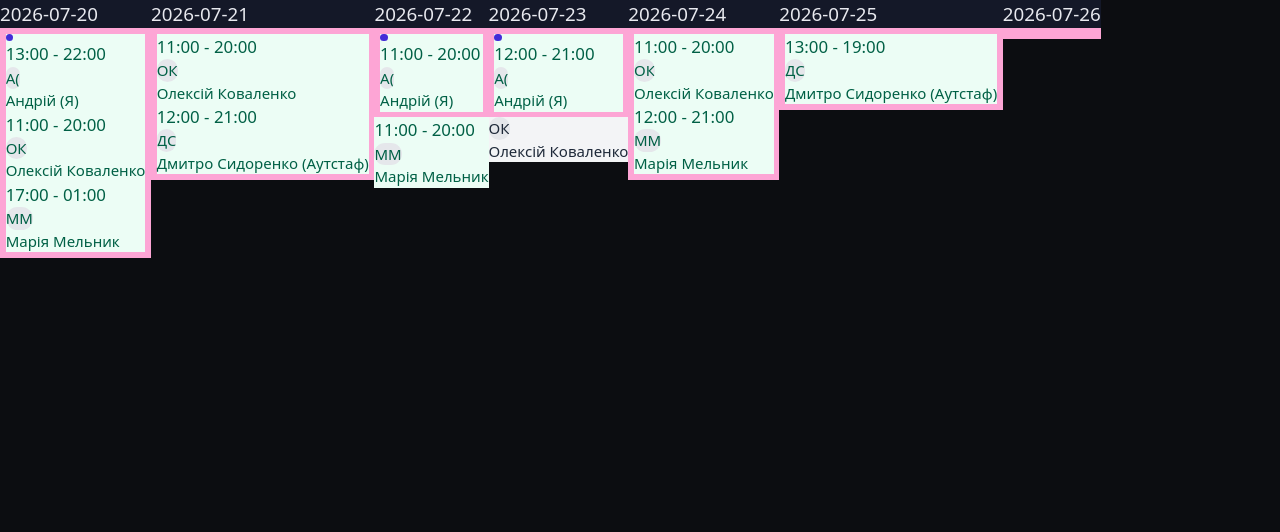
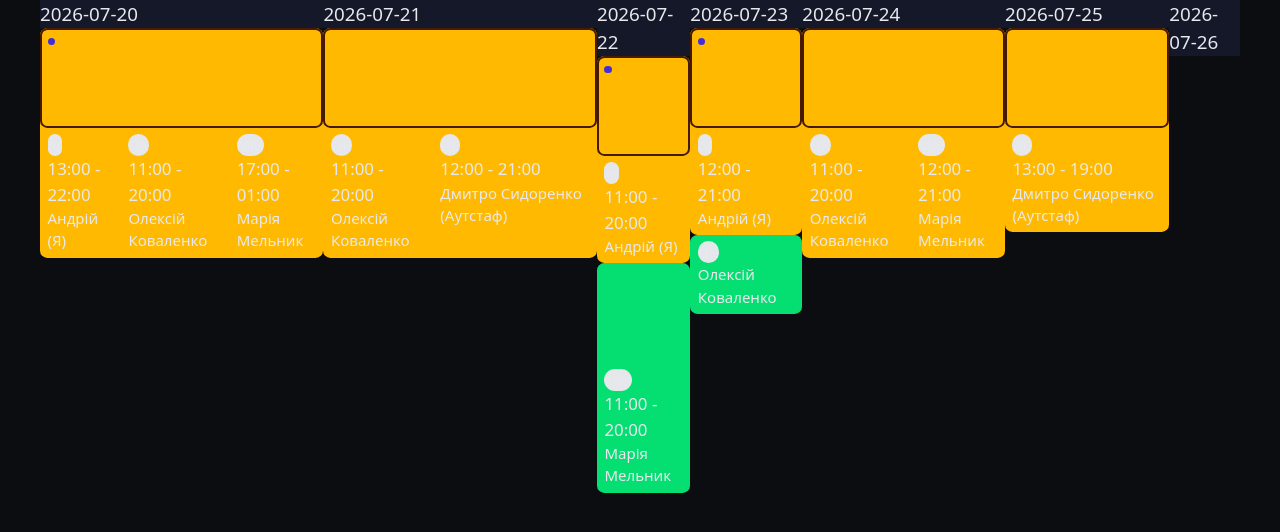
Before and after one commit to Andrey-Alohin/shift-app, a Next.js app: page /test in a window 1280 px wide. Shown: the top 532 px of the page. Built offline with nearby package versions, Linux system fonts and the light colour scheme; no server answers.

Commit message:
add new ui compomemt time line

```diff
--- a/src/app/test/page.tsx
+++ b/src/app/test/page.tsx
@@ -114,7 +114,9 @@ export default function Test() {
   console.log(shiftsObj);
   return (
     <main>
-      <Week weekSchedule={shiftsObj} />
+      <div className=" container m-auto">
+        <Week weekSchedule={shiftsObj} />
+      </div>
     </main>
   );
 }
--- a/src/entities/shift/ui/ShifCard.tsx
+++ b/src/entities/shift/ui/ShifCard.tsx
@@ -1,5 +1,6 @@
 import { ShiftType } from "@/shared/api";
 import Avatar from "@/shared/ui/Avatar";
+import TimeLine from "@/shared/ui/TimeLine";
 import { NormalizedShift } from "@/shared/utils/normalizeAndGroupWeekScheudle";
 import clsx from "clsx";
 import { use } from "react";
@@ -19,31 +20,34 @@ export default function ShiftCard({ shift }: ShiftCardProps) {
     isOutstaffOut,
     relatedGroup,
   } = shift;
-  // 2. Визначаємо колір картки залежно від типу зміни
-  let bgClass = "bg-gray-100 text-gray-800 border-gray-300"; // дефолт (вихідний)
+  let bgClass = "bg-gray-100 text-gray-800 border-gray-300";
 
   if (shift.type === ShiftType.Work) {
-    bgClass = "bg-emerald-50 text-emerald-800 border-emerald-200"; // робота
+    bgClass = "bg-emerald-50 text-emerald-800 border-emerald-200";
   } else if (shift.type === ShiftType.SickLeave) {
-    bgClass = "bg-amber-50 text-amber-800 border-amber-200"; // лікарняний
+    bgClass = "bg-amber-50 text-amber-800 border-amber-200";
   } else if (shift.type === ShiftType.Vacation) {
-    bgClass = "bg-sky-50 text-sky-800 border-sky-200"; // відпустка
+    bgClass = "bg-sky-50 text-sky-800 border-sky-200";
   }
   return (
-    <div className={clsx(bgClass, "relative")}>
-      {isMe && <div className="sticky w-2 h-2 bg-indigo-700 rounded-full" />}
-
-      {type === ShiftType.Work && (
-        <h3>
-          {startAt} - {endAt}
-        </h3>
-      )}
+    <div className="relative flex-col px-0.5 gap-2 items-center ">
+      {type === ShiftType.Work && <TimeLine start={startAt} end={endAt} full />}
       <Avatar
         src={user.avatarUrl}
         name={user.name}
         className="border-cyan-400"
       />
-      <p>{user.name}</p>
+      <div>
+        {isMe && (
+          <span className="absolute top-1 w-2 h-2 bg-indigo-700 rounded-full" />
+        )}
+        {type === ShiftType.Work && (
+          <h3>
+            {startAt} - {endAt}
+          </h3>
+        )}
+        <p>{user.name}</p>
+      </div>
     </div>
   );
 }
--- a/src/features/DayCard/DayCard.tsx
+++ b/src/features/DayCard/DayCard.tsx
@@ -1,6 +1,7 @@
+import ShiftCard from "@/entities/shift/ui/ShifCard";
+import { splitShiftByList } from "@/entities/weekScheudle/lib/splitShiftsByList";
 import { normalizedDay } from "@/shared/utils/normalizeAndGroupWeekScheudle";
 import clsx from "clsx";
-import ShiftsGroup from "../ShiftsGroup/ShiftsGroup";
 
 interface DayCardProps {
   day: normalizedDay;
@@ -8,6 +9,7 @@ interface DayCardProps {
 
 export default function DayCard({ day }: DayCardProps) {
   const { isToday, uiDate, shifts } = day;
+  const { topList, bottomList } = splitShiftByList(shifts);
   return (
     <div
       className={clsx(
@@ -18,7 +20,21 @@ export default function DayCard({ day }: DayCardProps) {
       <div className="bg-primary/10">
         <h2>{uiDate}</h2>
       </div>
-      <ShiftsGroup shifts={shifts} />
+      {topList.length > 0 && (
+        <div className="bg-amber-400 p-1.5 rounded-md flex gap-2 relative justify-stretch">
+          <div className="h-[100px] w-[100%] border-2 top-0 right-0 rounded-md border-amber-950 absolute"></div>
+          {topList.map((shift) => (
+            <ShiftCard key={shift._id} shift={shift} />
+          ))}
+        </div>
+      )}
+      {bottomList.length > 0 && (
+        <div className="bg-green-400 p-1.5 rounded-md">
+          {bottomList.map((shift) => (
+            <ShiftCard key={shift._id} shift={shift} />
+          ))}
+        </div>
+      )}
     </div>
   );
 }
--- a/src/features/ShiftsGroup/ShiftsGroup.tsx
+++ /dev/null
@@ -1,27 +0,0 @@
-import ShiftCard from "@/entities/shift/ui/ShifCard";
-import { splitShiftByList } from "@/entities/weekScheudle/lib/splitShiftsByList";
-import { NormalizedShift } from "@/shared/utils/normalizeAndGroupWeekScheudle";
-
-interface ShiftsGroupProps {
-  shifts: NormalizedShift[];
-}
-
-function ShiftsGroup({ shifts }: ShiftsGroupProps) {
-  const { topList, bottomList } = splitShiftByList(shifts);
-  return (
-    <div className="bg-amber-300">
-      <div className="bg-pink-300 p-1.5">
-        {topList.map((shift) => (
-          <ShiftCard key={shift._id} shift={shift} />
-        ))}
-      </div>
-      <div className="bg-green-700">
-        {bottomList.map((shift) => (
-          <ShiftCard key={shift._id} shift={shift} />
-        ))}
-      </div>
-    </div>
-  );
-}
-
-export default ShiftsGroup;
--- a/src/features/Week/Week.tsx
+++ b/src/features/Week/Week.tsx
@@ -7,7 +7,7 @@ interface WeekProps {
 
 export default function Week({ weekSchedule }: WeekProps) {
   return (
-    <div className="flex md:flex-row sm:overflow-hidden">
+    <div className="flex md:flex-row sm:overflow-hidden items-strech">
       {Object.values(weekSchedule).map((day) => (
         <DayCard key={day.uiDate} day={day} />
       ))}
--- /dev/null
+++ b/src/shared/ui/TimeLine.tsx
@@ -0,0 +1,25 @@
+import clsx from "clsx";
+
+interface TimeLineProps {
+  start: string;
+  end: string;
+  full: boolean;
+}
+
+function TimeLine({ start, end, full }: TimeLineProps) {
+  const stPosition = (Number(start.split(":")[0]) * 100) / 24;
+  const length = stPosition - (Number(end.split(":")[0]) * 100) / 24;
+  return (
+    <div className="h-[100px] w-[10px] relative">
+      <div
+        className={clsx(
+          `bottom-[${+stPosition}px] h-[${-Math.floor(length)}px]`,
+          "bg-green-400",
+          "absolute w-[2px]",
+        )}
+      ></div>
+    </div>
+  );
+}
+
+export default TimeLine;
```
